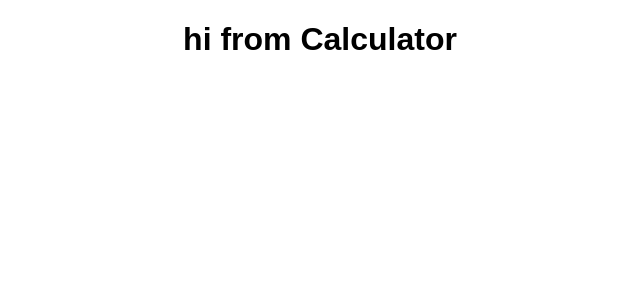
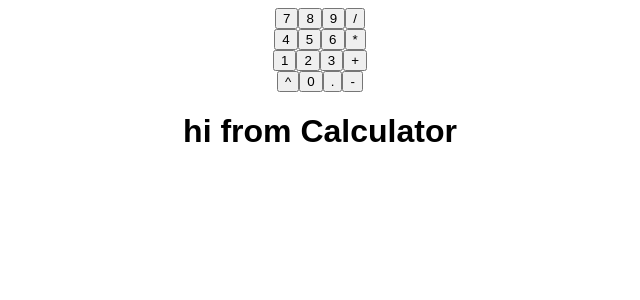
Before and after one commit to JacobMason83/mathCalulator, a React (Create React App) app: page / in a window 1280 px wide. Shown: the top 300 px of the page, without its empty margins (320-960 px from the left). Built offline with nearby package versions, Linux system fonts and the light colour scheme.

Commit message:
added mapping of calculator buttons mapped digits

```diff
--- a/src/App.js
+++ b/src/App.js
@@ -15,11 +15,24 @@ export default class App extends Component {
       ]
     };
   }
+  renderButtons = () => {
+    return this.state.ops.map((row) => {
+      return (
+        <div className="row">
+          {row.map((digit) => {
+            return <button className="button">{digit}</button>;
+          })}
+        </div>
+      );
+    });
+  };
   render() {
     return (
       <div className="App">
         {/* {input button } */}
+        <div className="input">{this.state.input}</div>
         {/* row of buttons  */}
+        {this.renderButtons()}
         {/* clear and equal buttons  */}
         <Calculator />
       </div>
```
